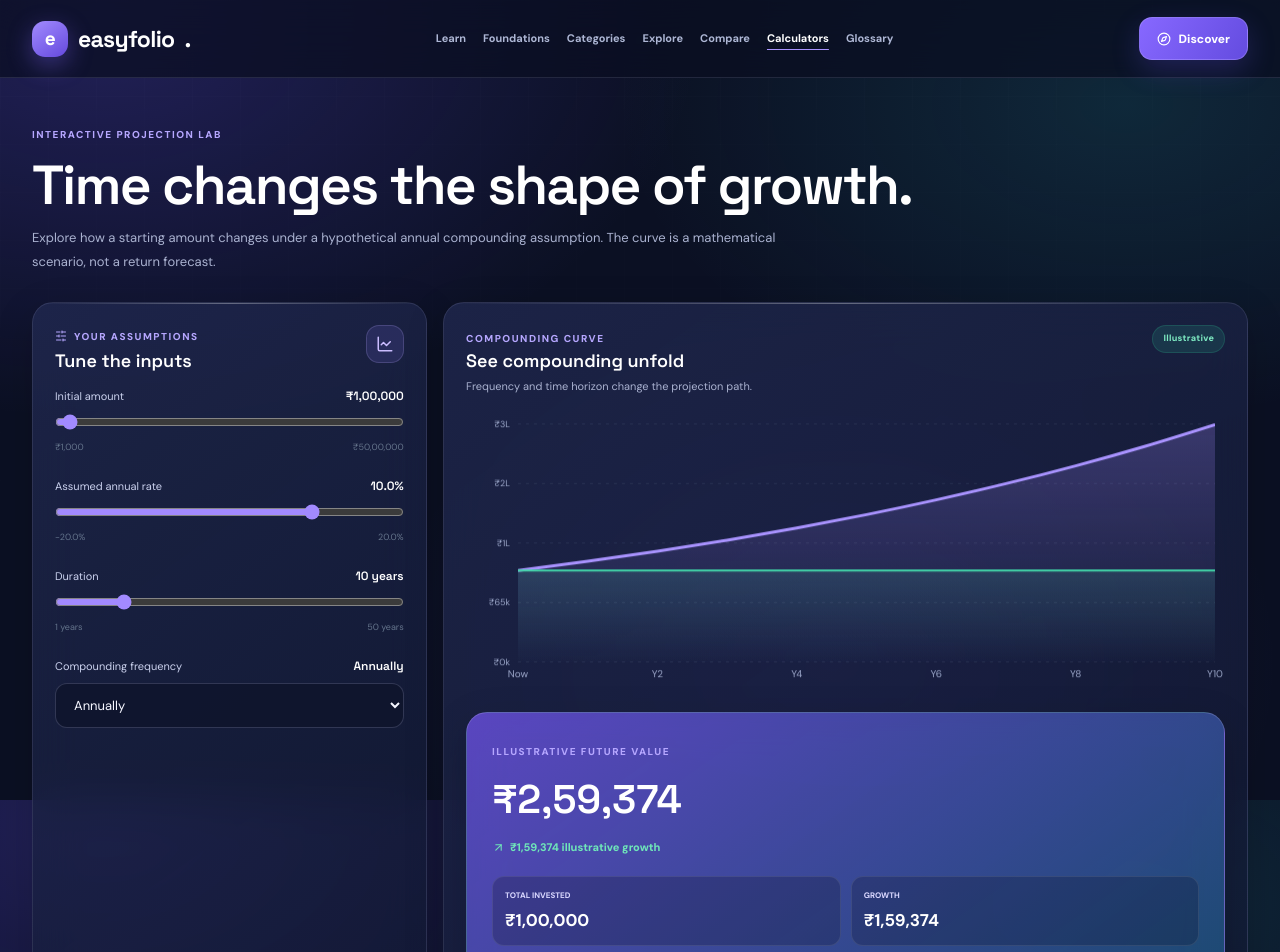
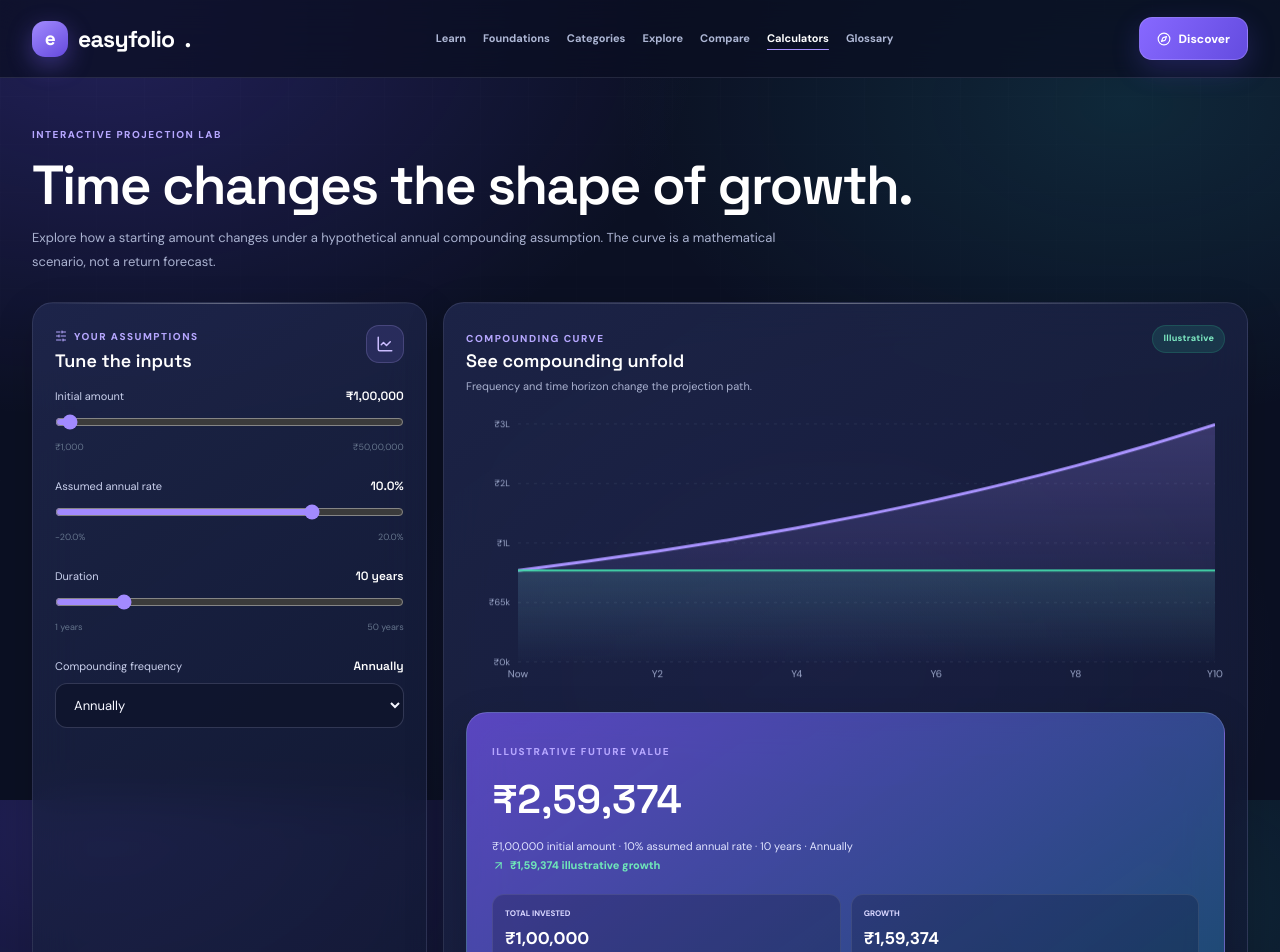
Before and after one commit to anandrahul094/easyfolio, a Next.js app in the folder frontend/: page /calculators/compound in a window 1280 px wide. Shown: the top 952 px of the page. Built offline with nearby package versions, Linux system fonts and the light colour scheme.

Commit message:
Keep calculator assumptions visible alongside projection outputs

```diff
--- a/frontend/app/calculators/calculator-tools.tsx
+++ b/frontend/app/calculators/calculator-tools.tsx
@@ -14,10 +14,11 @@ function Slider({label,value,min,max,step,unit,onChange}:{label:string;value:num
   </label>;
 }
 
-function ProjectionResult({invested,future,growth}:{invested:number;future:number;growth:number}){
+function ProjectionResult({invested,future,growth,context}:{invested:number;future:number;growth:number;context:string}){
   return <section className="result-panel" aria-live="polite" aria-atomic="true">
     <span className="eyebrow">ILLUSTRATIVE FUTURE VALUE</span>
     <div className="result-number">{formatInr(future)}</div>
+    <p className="text-[10px] text-violet-50/85">{context}</p>
     <div className={"metric-trend "+(growth<0?"text-rose-200":"text-emerald-200")}>{growth<0?<ArrowDownRight size={13}/>:<ArrowUpRight size={13}/>} {formatInr(Math.abs(growth))} {growth<0?"illustrative loss":"illustrative growth"}</div>
     <div className="result-pair">
       <div><span>TOTAL INVESTED</span><strong>{formatInr(invested)}</strong></div>
@@ -50,7 +51,7 @@ export function SipCalculator(){
         <div className="bento-card-head"><div><span className="eyebrow">PROJECTION CURVE</span><h2 className="mt-2">Your money over time</h2><p>Change any assumption to recalculate this curve instantly.</p></div><span className="pill">Illustrative</span></div>
         <ProjectionCurve data={series}/>
         <div className="chart-caption"><span className="chart-legend"><i className="legend-dot" style={{background:"#a993ff"}}/>Illustrative value</span><span className="chart-legend"><i className="legend-dot" style={{background:"#43d6a9"}}/>Contributions</span></div>
-        <div className="mt-5"><ProjectionResult invested={result.investedAmount} future={result.futureValue} growth={result.growth}/></div>
+        <div className="mt-5"><ProjectionResult invested={result.investedAmount} future={result.futureValue} growth={result.growth} context={formatInr(monthly)+" monthly · "+rate+"% assumed annual return · "+years+" years"}/></div>
       </section>
     </div>
     <div className="mt-6"><Note title="An illustration is not a forecast"><p>End-of-month instalments and monthly compounding of the assumed annual rate. Actual investment returns vary and may be negative. A SIP does not guarantee returns or eliminate market risk.</p></Note></div>
@@ -83,7 +84,7 @@ export function CompoundCalculator(){
       <section className="bento-card bento-span-8">
         <div className="bento-card-head"><div><span className="eyebrow">COMPOUNDING CURVE</span><h2 className="mt-2">See compounding unfold</h2><p>Frequency and time horizon change the projection path.</p></div><span className="pill">Illustrative</span></div>
         <ProjectionCurve data={series}/>
-        <div className="mt-5"><ProjectionResult invested={result.investedAmount} future={result.futureValue} growth={result.growth}/></div>
+        <div className="mt-5"><ProjectionResult invested={result.investedAmount} future={result.futureValue} growth={result.growth} context={formatInr(principal)+" initial amount · "+rate+"% assumed annual rate · "+years+" years · "+options.find(option=>option[1]===frequency)?.[0]}/></div>
       </section>
     </div>
     <div className="mt-6"><Note title="Compounding describes a formula — not a guaranteed outcome"><p>Actual market-linked investment returns are uneven and may be negative. This calculator does not represent returns of any mutual fund or asset class. Fees, taxes and inflation are excluded.</p></Note></div>
```
